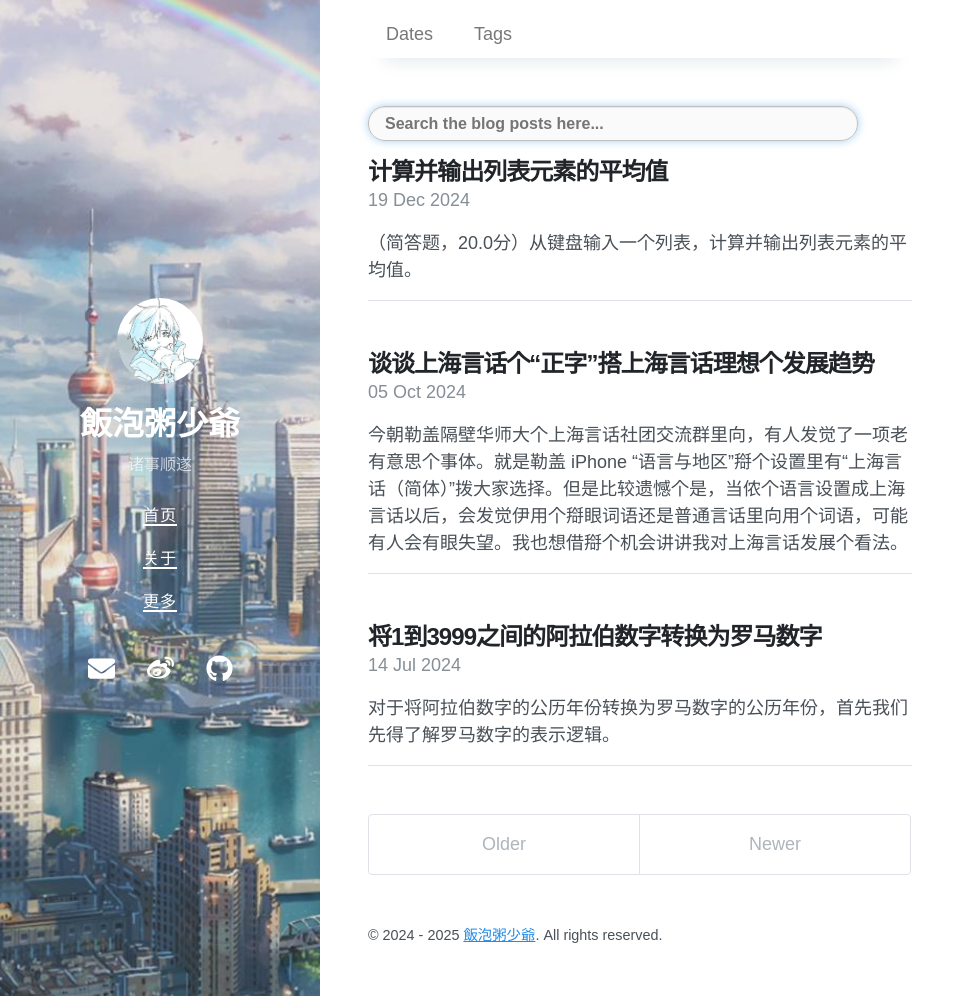
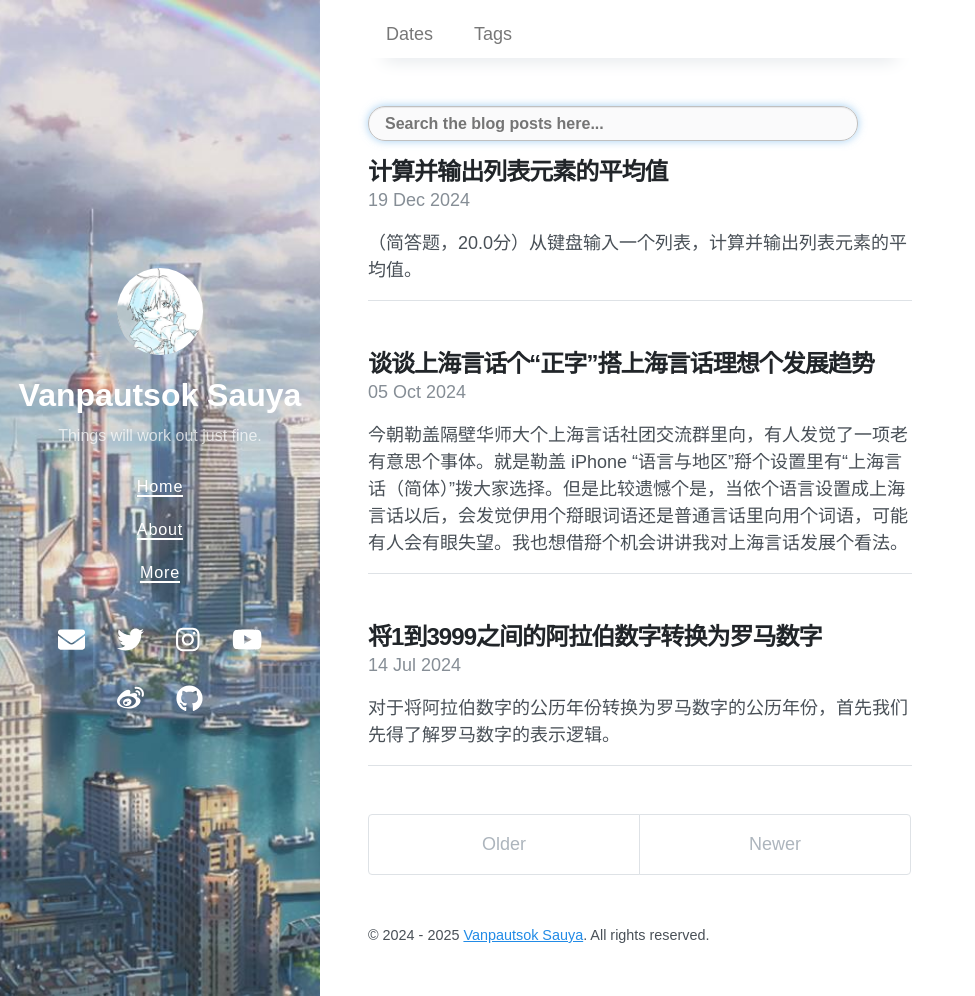
Before and after one commit to sugoijosephhan/sugoijosephhan.github.io, a Jekyll site: the page built from index.html, in a window 1280 px wide and 996 px high. Shown: the whole window, without its empty margins (0-975 px from the left). Built offline with Jekyll 4.4.1, drawn with Linux system fonts in a browser that asks for light colours; nearby versions of some CDN libraries; the list of posts is cut into pages by our own code.

Commit message:
2025/03/18/12:45 - Modified the contents.

```diff
--- a/_config.yml
+++ b/_config.yml
@@ -1,6 +1,6 @@
 # Setup
-title: 飯泡粥少爺
-description: 诸事顺遂
+title: Vanpautsok Sauya
+description: Things will work out just fine.
 url: https://sugoijosephhan.github.io
 avatar: /images/tx2.jpg
 paginate: 8
@@ -33,7 +33,7 @@ twitter:
   card:
 logo: /images/tx.jpg
 social:
-  name: 飯泡粥少爺
+  name: Vanpautsok Sauya
   links:
     - https://github.com/sugoijosephhan/
 google_site_verification:
@@ -53,6 +53,6 @@ sass:
 
 # Specify the author for blog posts
 author:
-  name: 飯泡粥少爺
+  name: Vanpautsok Sauya
   url: /about
   email:
--- a/_data/navigation.yml
+++ b/_data/navigation.yml
@@ -1,6 +1,6 @@
-- title: 首页
+- title: Home
   url: /
-- title: 关于
+- title: About
   url: /about
-- title: 更多
+- title: More
   url: /more
```
Also changed, not shown: _data/social.yml (+9 -9 lines).
